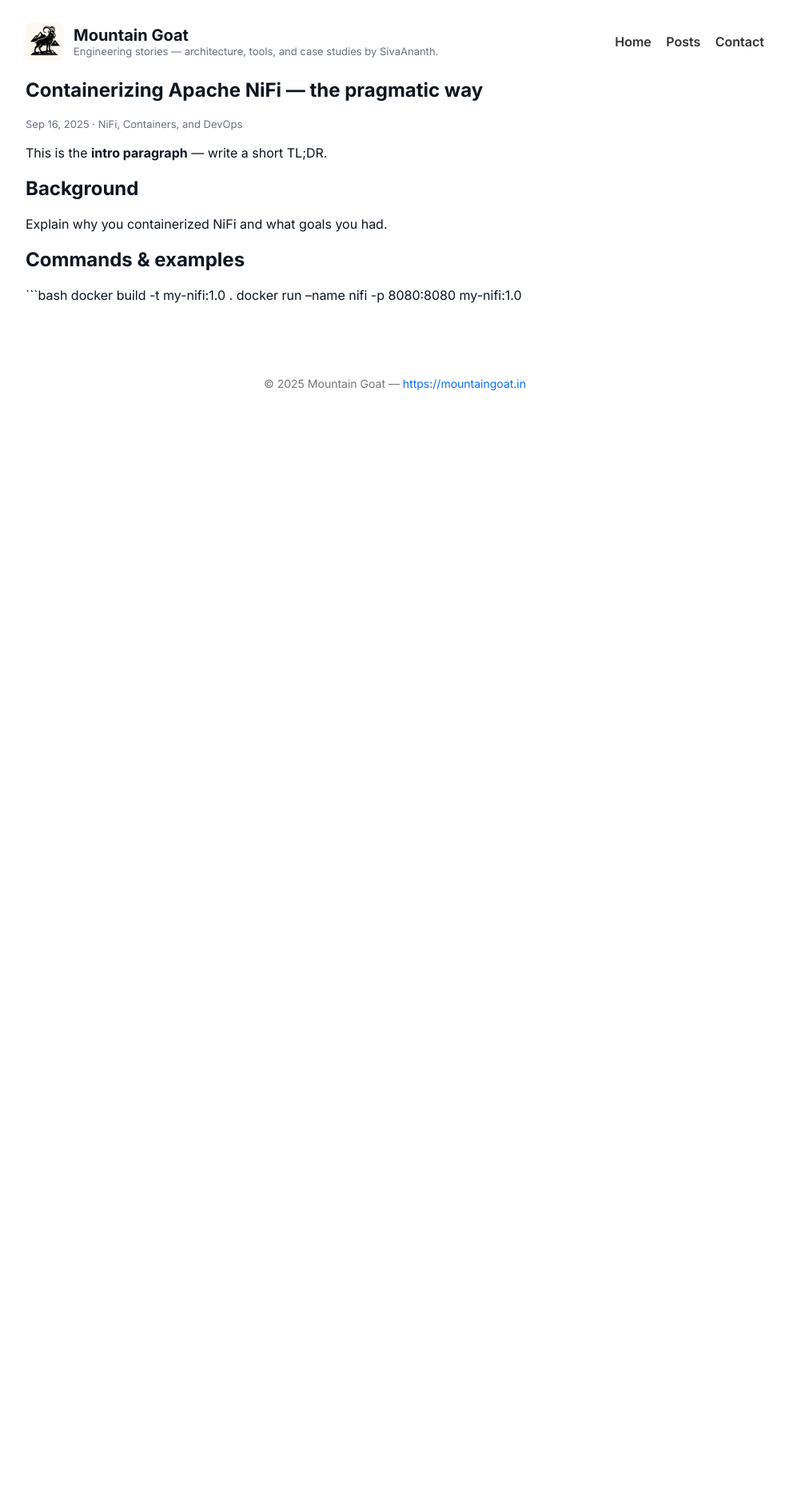
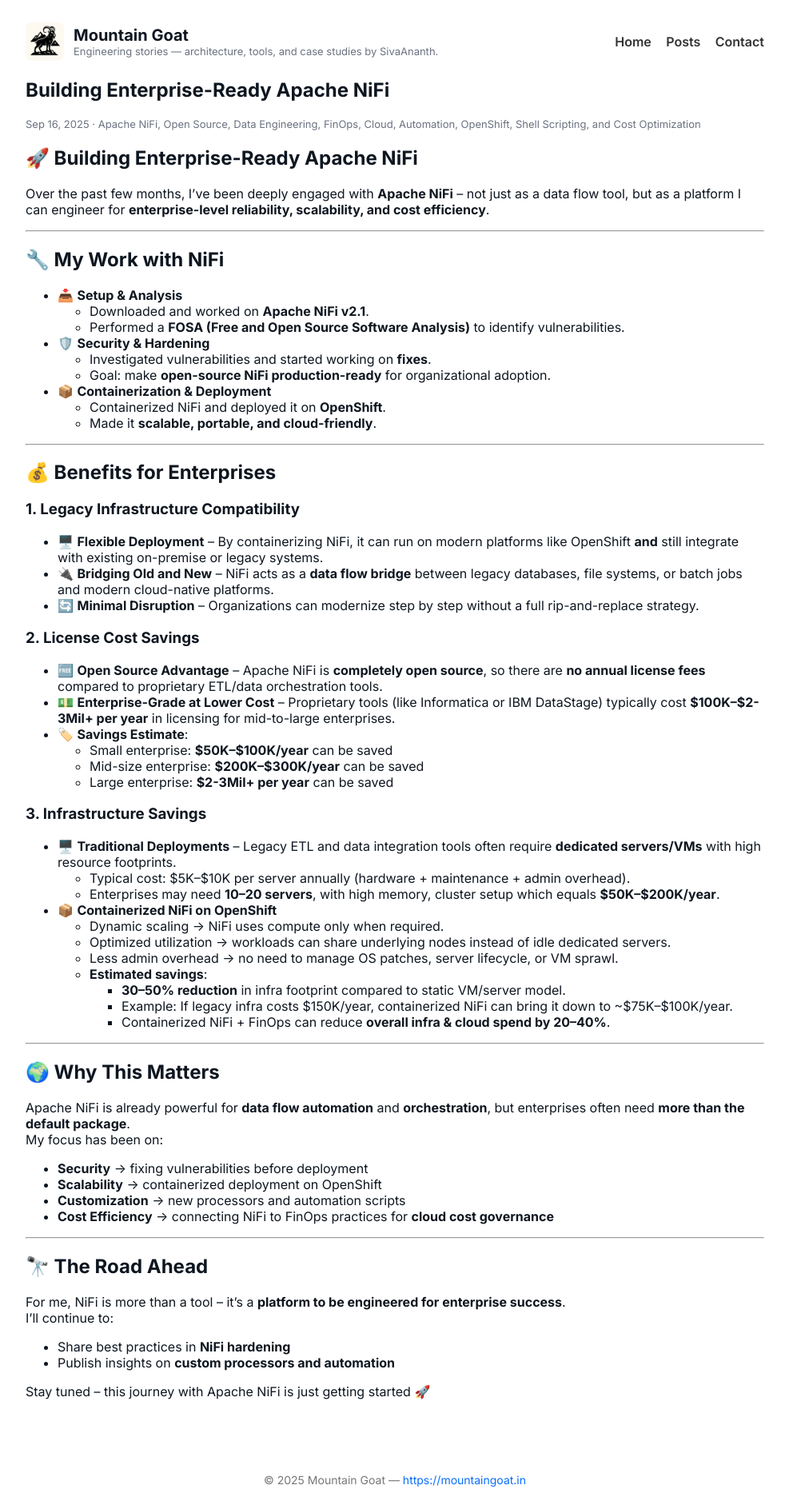
Before and after one commit to mountaingoat-blog/mountaingoat-blog, a Jekyll site: the page built from _posts/2025-09-16-containerizing-nifi.md, in a window 1280 px wide. Shown: the whole page at 80% size, without its empty margins (146-1133 px from the left). Built offline with Jekyll 4.4.1, drawn with Linux system fonts in a browser that asks for light colours; our own code applies the rules of GitHub Pages for plain Markdown files; before the commit the page ends 900 px from its top, so only the background shows below that.

Commit message:
Update NiFi post with new content

````diff
--- a/_posts/2025-09-16-containerizing-nifi.md
+++ b/_posts/2025-09-16-containerizing-nifi.md
@@ -1,20 +1,80 @@
 ---
-layout: post
-title: "Containerizing Apache NiFi — the pragmatic way"
-date: 2025-09-16 10:00:00 +0530
-tags: [NiFi, Containers, DevOps]
-categories: [Architecture]
-excerpt: "Step-by-step case study covering Docker, systemd, and production configs used to run NiFi at scale."
+title: "Building Enterprise-Ready Apache NiFi"
+date: 2025-09-16
+tags: [Apache NiFi, Open Source, Data Engineering, FinOps, Cloud, Automation, OpenShift, Shell Scripting, Cost Optimization]
 ---
 
-This is the **intro paragraph** — write a short TL;DR.
+# 🚀 Building Enterprise-Ready Apache NiFi
 
-## Background
+Over the past few months, I’ve been deeply engaged with **Apache NiFi** – not just as a data flow tool, but as a platform I can engineer for **enterprise-level reliability, scalability, and cost efficiency**.
 
-Explain why you containerized NiFi and what goals you had.
+---
 
-## Commands & examples
+## 🔧 My Work with NiFi
 
-```bash
-docker build -t my-nifi:1.0 .
-docker run --name nifi -p 8080:8080 my-nifi:1.0
+- 📥 **Setup & Analysis**
+  - Downloaded and worked on **Apache NiFi v2.1**.
+  - Performed a **FOSA (Free and Open Source Software Analysis)** to identify vulnerabilities.
+
+- 🛡️ **Security & Hardening**
+  - Investigated vulnerabilities and started working on **fixes**.
+  - Goal: make **open-source NiFi production-ready** for organizational adoption.
+
+- 📦 **Containerization & Deployment**
+  - Containerized NiFi and deployed it on **OpenShift**.
+  - Made it **scalable, portable, and cloud-friendly**.
+
+---
+
+## 💰 Benefits for Enterprises
+
+### 1. Legacy Infrastructure Compatibility
+- 🖥️ **Flexible Deployment** – By containerizing NiFi, it can run on modern platforms like OpenShift **and** still integrate with existing on-premise or legacy systems.
+- 🔌 **Bridging Old and New** – NiFi acts as a **data flow bridge** between legacy databases, file systems, or batch jobs and modern cloud-native platforms.
+- 🔄 **Minimal Disruption** – Organizations can modernize step by step without a full rip-and-replace strategy.
+
+### 2. License Cost Savings
+- 🆓 **Open Source Advantage** – Apache NiFi is **completely open source**, so there are **no annual license fees** compared to proprietary ETL/data orchestration tools.
+- 💵 **Enterprise-Grade at Lower Cost** – Proprietary tools (like Informatica or IBM DataStage) typically cost **$100K–$2-3Mil+ per year** in licensing for mid-to-large enterprises.
+- 🏷️ **Savings Estimate**:
+  - Small enterprise: **$50K–$100K/year** can be saved
+  - Mid-size enterprise: **$200K–$300K/year** can be saved
+  - Large enterprise: **$2-3Mil+ per year** can be saved
+
+### 3. Infrastructure Savings
+- 🖥️ **Traditional Deployments** – Legacy ETL and data integration tools often require **dedicated servers/VMs** with high resource footprints.
+  - Typical cost: $5K–$10K per server annually (hardware + maintenance + admin overhead).
+  - Enterprises may need **10–20 servers**, with high memory, cluster setup which equals **$50K–$200K/year**.
+
+- 📦 **Containerized NiFi on OpenShift**
+  - Dynamic scaling → NiFi uses compute only when required.
+  - Optimized utilization → workloads can share underlying nodes instead of idle dedicated servers.
+  - Less admin overhead → no need to manage OS patches, server lifecycle, or VM sprawl.
+  - **Estimated savings**:
+    - **30–50% reduction** in infra footprint compared to static VM/server model.
+    - Example: If legacy infra costs $150K/year, containerized NiFi can bring it down to ~$75K–$100K/year.
+	- Containerized NiFi + FinOps can reduce **overall infra & cloud spend by 20–40%**.
+
+---
+
+## 🌍 Why This Matters
+
+Apache NiFi is already powerful for **data flow automation** and **orchestration**, but enterprises often need **more than the default package**.
+My focus has been on:
+
+- **Security** → fixing vulnerabilities before deployment
+- **Scalability** → containerized deployment on OpenShift
+- **Customization** → new processors and automation scripts
+- **Cost Efficiency** → connecting NiFi to FinOps practices for **cloud cost governance**
+
+---
+
+## 🔭 The Road Ahead
+
+For me, NiFi is more than a tool – it’s a **platform to be engineered for enterprise success**.
+I’ll continue to:
+
+- Share best practices in **NiFi hardening**
+- Publish insights on **custom processors and automation**
+
+Stay tuned – this journey with Apache NiFi is just getting started 🚀
````
